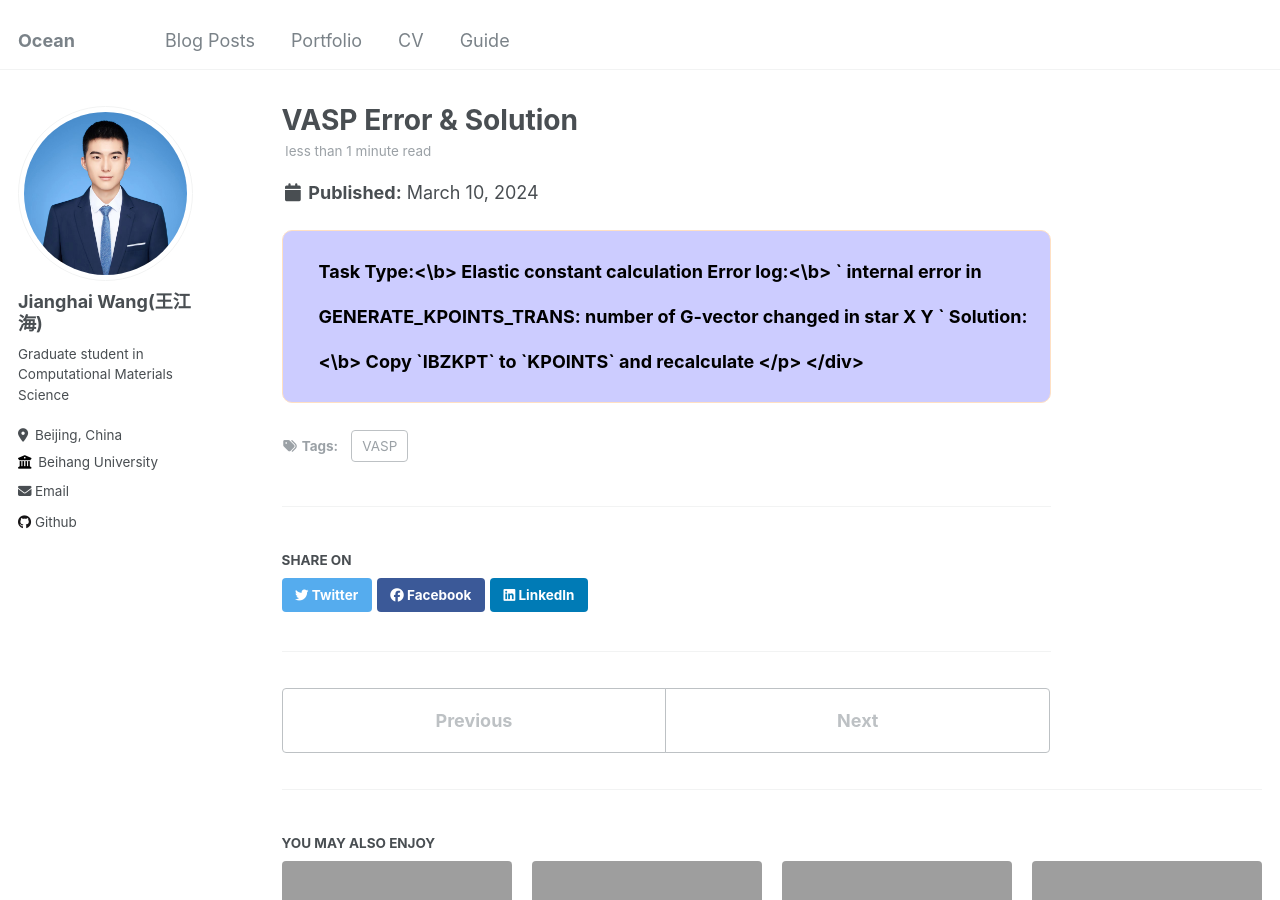
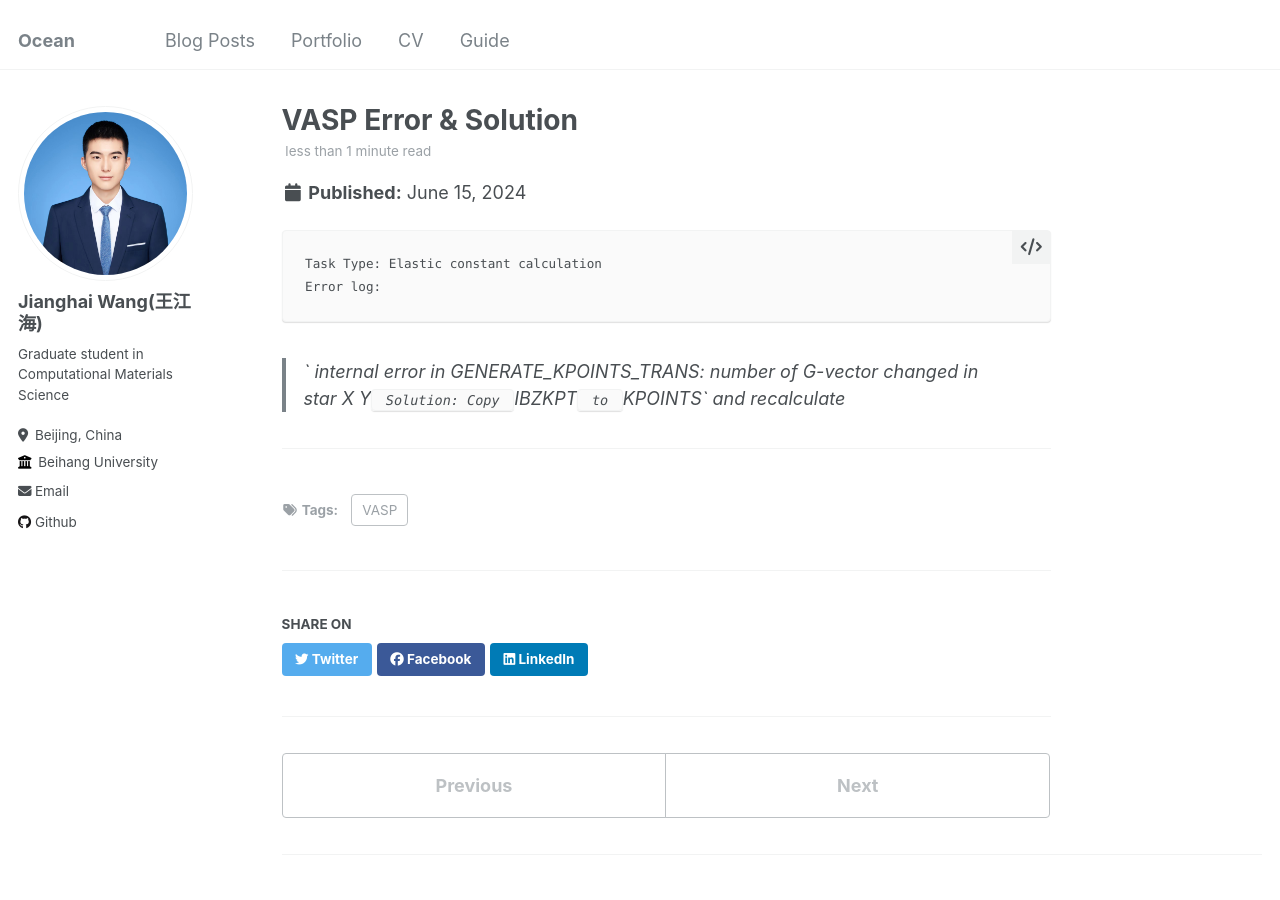
Before and after one commit to Ocean-JH/Ocean-JH.github.io, a Jekyll site: the page built from _posts/2024-06-15-vasp-error-and-solution.md, in a window 1280 px wide and 900 px high. Built offline with Jekyll 4.4.1, drawn with Linux system fonts in a browser that asks for light colours.

Commit message:
post blog

```diff
--- a/_posts/2024-06-15-vasp-error-and-solution.md
+++ b/_posts/2024-06-15-vasp-error-and-solution.md
@@ -1,16 +1,15 @@
 ---
 title: 'VASP Error & Solution'
-date: 2024-03-10
+date: 2024-06-15
 tags:
   - VASP
 ---
 
-<div style="color:black; background-color:#CCCCFF; border: 1px solid #FFE0C3; border-radius: 10px; margin-bottom:0rem">
-    <p style="margin:1rem; padding-left: 1rem; line-height: 2.5;">
-    <b>Task Type:<\b> Elastic constant calculation
-    <b>Error log:<\b> ` internal error in GENERATE_KPOINTS_TRANS: number of G-vector changed in star
-        X        Y
-`
-    <b>Solution:<\b> Copy `IBZKPT` to `KPOINTS` and recalculate
-    </p>
-</div>
+    Task Type: Elastic constant calculation
+    Error log:
+
+> ` internal error in GENERATE_KPOINTS_TRANS: number of G-vector changed in star
+>         X        Y`
+    Solution: Copy `IBZKPT` to `KPOINTS` and recalculate
+
+------
```
